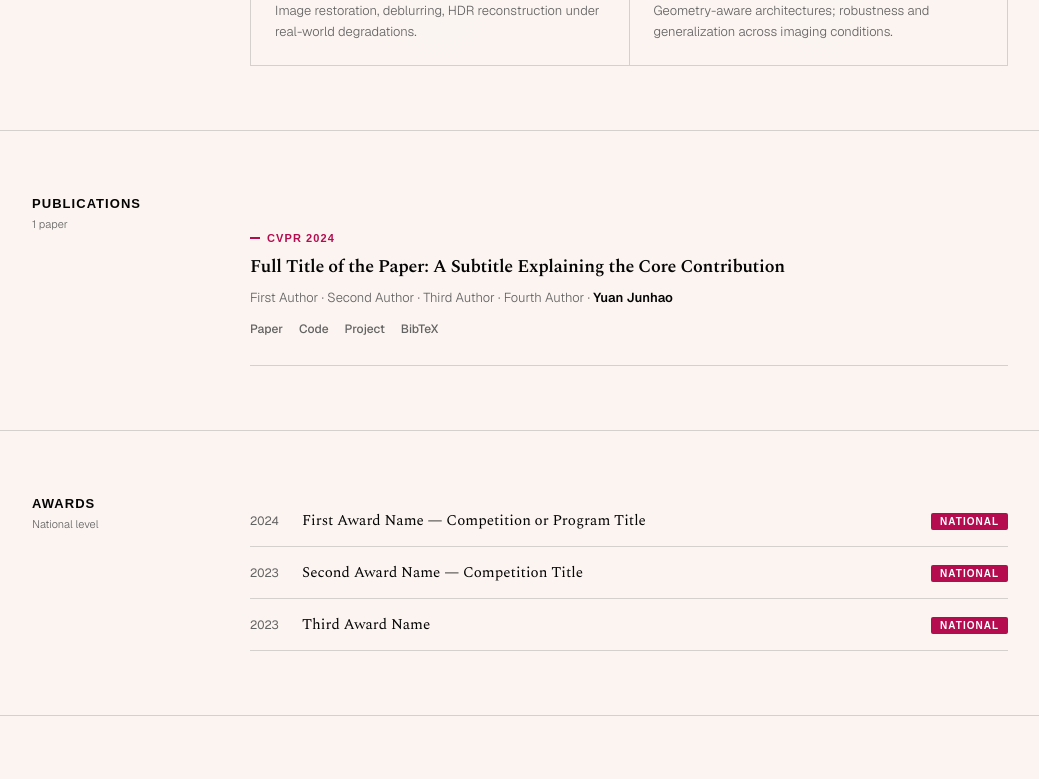
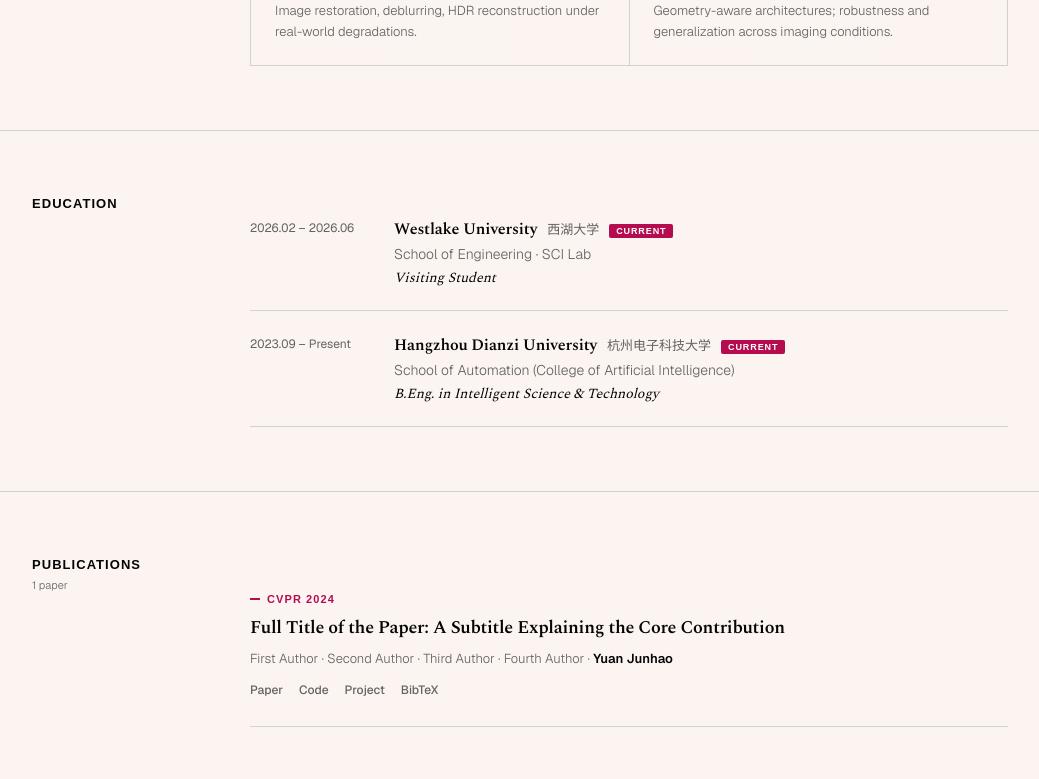
Before and after one commit to usagi1210/usagi1210.github.io, a Next.js app: page / in a window 1280 px wide. Shown: the part 1400-2179 px from the top of the page, without its empty margins (120-1159 px from the left). Built offline with nearby package versions, Linux system fonts and the light colour scheme; a web font is replaced by a local one.

Commit message:
feat: add Education section with HDU + Westlake University SCI Lab experience

```diff
--- a/src/app/page.tsx
+++ b/src/app/page.tsx
@@ -6,6 +6,7 @@
 import StatsRow from '@/components/StatsRow'
 import Marquee from '@/components/Marquee'
 import ResearchSection from '@/components/ResearchSection'
+import EducationSection from '@/components/EducationSection'
 import PublicationsSection from '@/components/PublicationsSection'
 import AwardsSection from '@/components/AwardsSection'
 import ProjectsSection from '@/components/ProjectsSection'
@@ -22,6 +23,7 @@
       <StatsRow />
       <Marquee />
       <ResearchSection />
+      <EducationSection />
       <PublicationsSection />
       <AwardsSection />
       <ProjectsSection />
--- /dev/null
+++ b/src/components/EducationSection.tsx
@@ -0,0 +1,109 @@
+import SectionWrapper from './SectionWrapper'
+import { education } from '@/data/content'
+
+export default function EducationSection() {
+  return (
+    <SectionWrapper id="education" label="Education">
+      <div>
+        {education.map((edu, i) => (
+          <div
+            key={i}
+            style={{
+              display: 'grid',
+              gridTemplateColumns: '120px 1fr',
+              gap: '0 24px',
+              padding: '22px 0',
+              borderBottom: '1px solid var(--rule)',
+              alignItems: 'start',
+            }}
+          >
+            {/* Period */}
+            <span
+              style={{
+                fontFamily: 'var(--font-sans)',
+                fontSize: '0.75rem',
+                fontWeight: 400,
+                color: 'var(--muted)',
+                lineHeight: 1.6,
+                paddingTop: 2,
+                fontVariantNumeric: 'tabular-nums',
+              }}
+            >
+              {edu.period}
+            </span>
+
+            {/* Content */}
+            <div>
+              <div style={{ display: 'flex', alignItems: 'baseline', gap: 10, marginBottom: 3, flexWrap: 'wrap' }}>
+                <span
+                  style={{
+                    fontFamily: 'var(--font-serif)',
+                    fontSize: '1rem',
+                    fontWeight: 600,
+                    color: 'var(--ink)',
+                    letterSpacing: '-0.01em',
+                  }}
+                >
+                  {edu.institution}
+                </span>
+                <span
+                  style={{
+                    fontFamily: 'var(--font-sans)',
+                    fontSize: '0.8125rem',
+                    fontWeight: 300,
+                    color: 'var(--muted)',
+                  }}
+                >
+                  {edu.institutionZh}
+                </span>
+                {edu.current && (
+                  <span
+                    style={{
+                      fontFamily: 'var(--font-display)',
+                      fontSize: '0.5625rem',
+                      fontWeight: 700,
+                      letterSpacing: '0.1em',
+                      textTransform: 'uppercase',
+                      color: '#fff',
+                      background: 'var(--red)',
+                      padding: '2px 7px',
+                      borderRadius: 2,
+                    }}
+                  >
+                    Current
+                  </span>
+                )}
+              </div>
+
+              <div
+                style={{
+                  fontFamily: 'var(--font-sans)',
+                  fontSize: '0.875rem',
+                  fontWeight: 300,
+                  color: 'var(--muted)',
+                  marginBottom: 2,
+                  lineHeight: 1.5,
+                }}
+              >
+                {edu.department}
+              </div>
+
+              <div
+                style={{
+                  fontFamily: 'var(--font-serif)',
+                  fontSize: '0.875rem',
+                  fontWeight: 400,
+                  fontStyle: 'italic',
+                  color: 'var(--ink)',
+                  lineHeight: 1.5,
+                }}
+              >
+                {edu.role}
+              </div>
+            </div>
+          </div>
+        ))}
+      </div>
+    </SectionWrapper>
+  )
+}
--- a/src/components/Nav.tsx
+++ b/src/components/Nav.tsx
@@ -3,11 +3,12 @@
 import { useScrollspy } from '@/hooks/useScrollspy'
 import { fadeIn } from '@/lib/motion'
 
-const NAV_SECTIONS = ['research', 'pubs', 'projects', 'awards']
+const NAV_SECTIONS = ['research', 'education', 'pubs', 'projects', 'awards']
 const NAV_LABELS: Record<string, string> = {
-  research: 'Research',
-  pubs:     'Publications',
-  projects: 'Projects',
+  research:  'Research',
+  education: 'Education',
+  pubs:      'Publications',
+  projects:  'Projects',
   awards:   'Awards',
 }
 
--- a/src/data/content.ts
+++ b/src/data/content.ts
@@ -1,14 +1,35 @@
 export const person = {
   nameEn: 'Yuan Junhao',
   nameCn: '袁俊豪',
-  eyebrow: 'Computer Vision · Computational Imaging · Class of 2026',
-  subtitle: 'Undergraduate researcher — Intelligent Science & Technology',
+  eyebrow: 'Computer Vision · Computational Imaging',
+  subtitle: 'Visiting Student @ SCI Lab, Westlake University · B.Eng. Candidate, Hangzhou Dianzi University',
   bio: 'I study how cameras and algorithms can be co-designed to capture and understand the visual world more faithfully. Currently working on neural scene representations, low-level restoration, and the physics of imaging systems.',
-  email: 'yuanjunhao@university.edu',
+  email: 'yuanjunhao1210@gmail.com',
   github: 'https://github.com/yuanjunhao',
   scholar: 'https://scholar.google.com',
   cvUrl: '/cv.pdf',
 }
+
+export const education = [
+  {
+    period: '2026.02 – 2026.06',
+    institution: 'Westlake University',
+    institutionZh: '西湖大学',
+    department: 'School of Engineering · SCI Lab',
+    departmentZh: '工学院 · 感知与计算成像实验室',
+    role: 'Visiting Student',
+    current: true,
+  },
+  {
+    period: '2023.09 – Present',
+    institution: 'Hangzhou Dianzi University',
+    institutionZh: '杭州电子科技大学',
+    department: 'School of Automation (College of Artificial Intelligence)',
+    departmentZh: '自动化学院（人工智能学院）',
+    role: 'B.Eng. in Intelligent Science & Technology',
+    current: true,
+  },
+]
 
 export const stats = [
   { value: 1,  label: 'Publication' },
```
